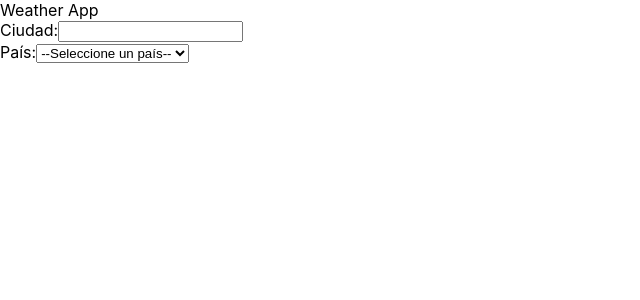
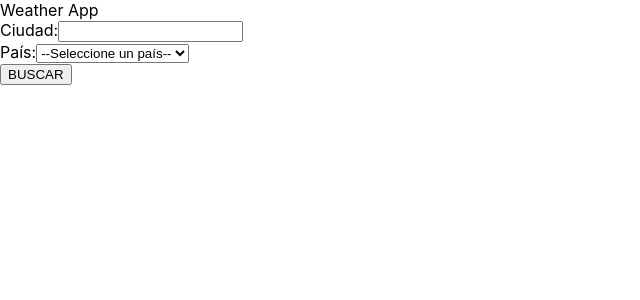
Before and after one commit to ivanurra/ts-storybook-next, a Next.js app: page / in a window 1280 px wide. Shown: the top 300 px of the page, without its empty margins (0-640 px from the left). Built offline with nearby package versions, Linux system fonts and the light colour scheme.

Commit message:
validate form

```diff
--- a/src/components/Formulario.tsx
+++ b/src/components/Formulario.tsx
@@ -1,22 +1,38 @@
 import React, { useState } from "react";
 
 const Formulario = () => {
+
   const [busqueda, guardarBusqueda] = useState({
     ciudad: "",
     pais: "",
   });
 
+  const [error, guardarError] = useState(false);
+
   const { ciudad, pais } = busqueda;
 
-  const handleChange = (e) => {
+  const handleChange = e => {
     guardarBusqueda({
       ...busqueda,
       [e.target.name]: e.target.value,
     });
   };
 
+  const handleSubmit = e => {
+    e.preventDefault();
+
+    if(ciudad.trim() === '' || pais.trim() === ''){
+      guardarError(true);
+      return;
+    }
+    guardarError(false);
+  };
+
   return (
-    <form>
+    <form
+      onSubmit={handleSubmit}
+    >
+      { error ? <p>Debes completar todos los campos.</p> : null }
       <div>
         <label htmlFor="ciudad">Ciudad:</label>
         <input
@@ -46,6 +62,12 @@ const Formulario = () => {
           <option value="PE">Perú</option>
         </select>
       </div>
+      <div>
+        <input
+          type="submit"
+          value="BUSCAR"
+        />
+      </div>
     </form>
   );
 };
```
